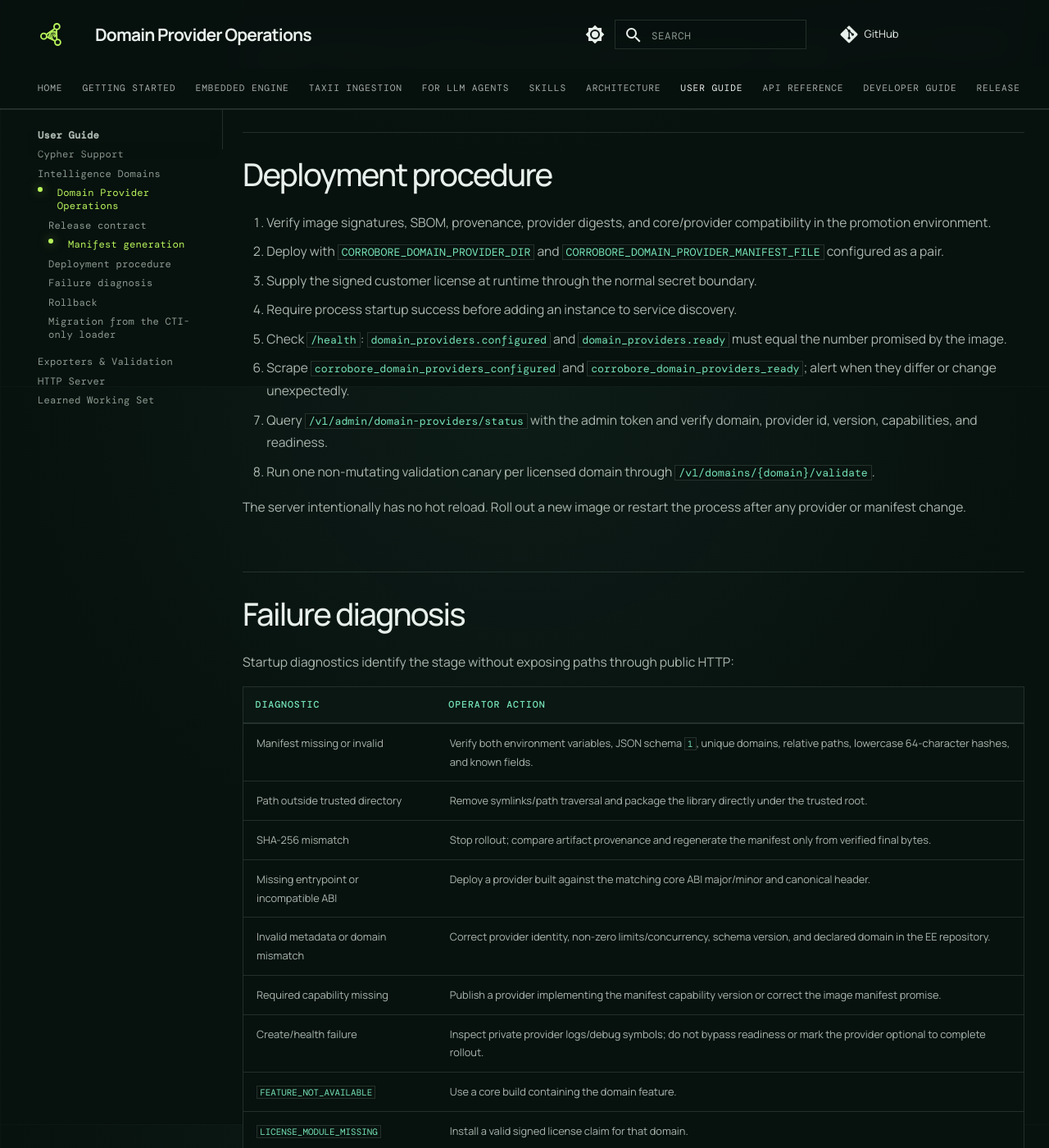
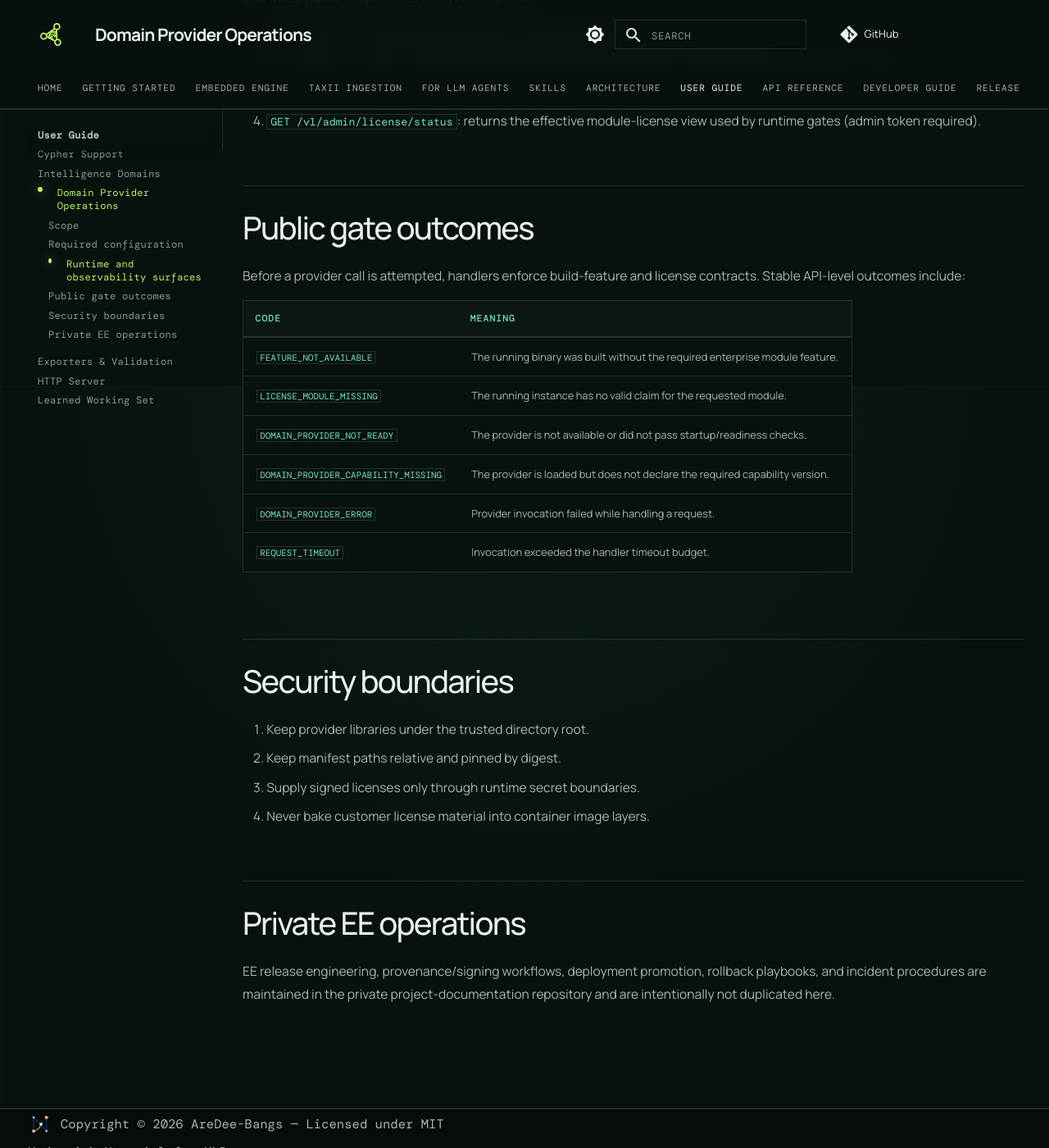
Before and after one commit to Estance-Labs/corrobore, an MkDocs documentation site: the page built from docs/user-guide/domain-provider-operations.md, in a window 1280 px wide and 1400 px high, scrolled down 1329 px. Shown: the whole window at 82% size. Built offline with MkDocs 1.6.1 and Material for MkDocs 9.7.7, drawn with Linux system fonts in a browser that asks for light colours; some web fonts are replaced; comment, search, counter and statistics services are not loaded; some of the changed text lies outside the part shown.

````diff
--- a/docs/user-guide/domain-provider-operations.md
+++ b/docs/user-guide/domain-provider-operations.md
@@ -1,75 +1,68 @@
-# Domain Provider Operations
+# Domain Provider Runtime Contract
 
-This runbook covers production deployment of private CTI, FIMI, and Crisis native providers into the public Corrobore runtime. Provider source, signing credentials, customer licenses, and private image assembly remain outside this repository.
+This page documents the public runtime contract exposed by the OSS server for
+native domain providers. Private EE release and operations procedures are
+maintained outside this repository.
 
-## Release contract
+## Scope
 
-Each EE repository builds one platform-native dynamic library against the canonical `corrobore_domain_provider.h` from the exact core release. Its release pipeline must:
+The OSS server supports:
 
-1. Run repository tests plus the shared ABI conformance suite.
-2. Compile with panic/exception containment at every exported C function.
-3. Strip according to the private release policy and preserve separate debug symbols.
-4. Generate a lowercase SHA-256 digest for the final bytes copied into the image.
-5. Sign and attest the provider artifact in the private supply-chain system.
-6. Publish immutable artifacts keyed by core version, provider version, target OS, and architecture.
+1. Loading domain providers from a trusted directory and strict manifest.
+2. Startup fail-closed validation of provider manifest, digest, ABI shape, and
+	required capabilities.
+3. Runtime gating by build feature and license claim before provider invocation.
+4. Public diagnostics through stable health, metrics, and admin-status surfaces.
 
-The private EE image starts from the matching immutable core image digest, copies all licensed provider libraries into a root such as `/opt/corrobore/providers`, copies a generated manifest to `/etc/corrobore/domain-providers.json`, and sets both provider environment variables at runtime. Never bake a customer license into either image layer.
+The server does not perform provider hot reload; provider and manifest changes
+require process restart.
 
-## Manifest generation
+## Required configuration
 
-Start from [the three-domain example](../examples/domain-providers.json). Replace filenames for the target platform and replace every sample digest with the digest of the exact packaged bytes:
+Configure both variables together:
 
-```bash
-shasum -a 256 /opt/corrobore/providers/libcorrobore_domain_cti.dylib
-sha256sum /opt/corrobore/providers/libcorrobore_domain_cti.so
-```
+1. `CORROBORE_DOMAIN_PROVIDER_DIR`
+2. `CORROBORE_DOMAIN_PROVIDER_MANIFEST_FILE`
 
-Use relative filenames only. Set `required: true` when the image promises that module. The manifest capability list is a deployment requirement, not discovery: provider metadata must declare every listed name/version or startup fails.
+If one is set without the other, startup fails. See the manifest shape example
+in [docs/examples/domain-providers.json](../examples/domain-providers.json).
 
-## Deployment procedure
+## Runtime and observability surfaces
 
-1. Verify image signatures, SBOM, provenance, provider digests, and core/provider compatibility in the promotion environment.
-2. Deploy with `CORROBORE_DOMAIN_PROVIDER_DIR` and `CORROBORE_DOMAIN_PROVIDER_MANIFEST_FILE` configured as a pair.
-3. Supply the signed customer license at runtime through the normal secret boundary.
-4. Require process startup success before adding an instance to service discovery.
-5. Check `/health`: `domain_providers.configured` and `domain_providers.ready` must equal the number promised by the image.
-6. Scrape `corrobore_domain_providers_configured` and `corrobore_domain_providers_ready`; alert when they differ or change unexpectedly.
-7. Query `/v1/admin/domain-providers/status` with the admin token and verify domain, provider id, version, capabilities, and readiness.
-8. Run one non-mutating validation canary per licensed domain through `/v1/domains/{domain}/validate`.
+Use these public endpoints to verify runtime state:
 
-The server intentionally has no hot reload. Roll out a new image or restart the process after any provider or manifest change.
+1. `GET /health`: includes `domain_providers.configured` and
+	`domain_providers.ready`.
+2. `GET /metrics`: exports `corrobore_domain_providers_configured` and
+	`corrobore_domain_providers_ready`.
+3. `GET /v1/admin/domain-providers/status`: returns provider identity,
+	readiness, and capability summary (admin token required).
+4. `GET /v1/admin/license/status`: returns the effective module-license view
+	used by runtime gates (admin token required).
 
-## Failure diagnosis
+## Public gate outcomes
 
-Startup diagnostics identify the stage without exposing paths through public HTTP:
+Before a provider call is attempted, handlers enforce build-feature and license
+contracts. Stable API-level outcomes include:
 
-| Diagnostic | Operator action |
+| Code | Meaning |
 | :--- | :--- |
-| Manifest missing or invalid | Verify both environment variables, JSON schema `1`, unique domains, relative paths, lowercase 64-character hashes, and known fields. |
-| Path outside trusted directory | Remove symlinks/path traversal and package the library directly under the trusted root. |
-| SHA-256 mismatch | Stop rollout; compare artifact provenance and regenerate the manifest only from verified final bytes. |
-| Missing entrypoint or incompatible ABI | Deploy a provider built against the matching core ABI major/minor and canonical header. |
-| Invalid metadata or domain mismatch | Correct provider identity, non-zero limits/concurrency, schema version, and declared domain in the EE repository. |
-| Required capability missing | Publish a provider implementing the manifest capability version or correct the image manifest promise. |
-| Create/health failure | Inspect private provider logs/debug symbols; do not bypass readiness or mark the provider optional to complete rollout. |
-| `FEATURE_NOT_AVAILABLE` | Use a core build containing the domain feature. |
-| `LICENSE_MODULE_MISSING` | Install a valid signed license claim for that domain. |
-| `DOMAIN_PROVIDER_NOT_READY` | Verify image contents, startup status, health aggregate, and admin provider status. |
-| `DOMAIN_PROVIDER_ERROR` | Correlate server and provider diagnostics by `request_id`; check response schema, size limits, and provider status. |
+| `FEATURE_NOT_AVAILABLE` | The running binary was built without the required enterprise module feature. |
+| `LICENSE_MODULE_MISSING` | The running instance has no valid claim for the requested module. |
+| `DOMAIN_PROVIDER_NOT_READY` | The provider is not available or did not pass startup/readiness checks. |
+| `DOMAIN_PROVIDER_CAPABILITY_MISSING` | The provider is loaded but does not declare the required capability version. |
+| `DOMAIN_PROVIDER_ERROR` | Provider invocation failed while handling a request. |
+| `REQUEST_TIMEOUT` | Invocation exceeded the handler timeout budget. |
 
-## Rollback
+## Security boundaries
 
-Rollback is image-based. Restore the previous signed private image digest and its matching manifest as one unit, restart, then repeat health, metrics, admin-status, and per-domain canaries. Do not mix a previous core with newer providers unless that exact combination passed ABI conformance and promotion. Retain the failed image, manifest, digests, logs, and request ids for incident analysis.
+1. Keep provider libraries under the trusted directory root.
+2. Keep manifest paths relative and pinned by digest.
+3. Supply signed licenses only through runtime secret boundaries.
+4. Never bake customer license material into container image layers.
 
-## Migration from the CTI-only loader
+## Private EE operations
 
-The former `CORROBORE_CTI_PLUGIN_PATH` loaded a CTI library per call and expected `corrobore_cti_validate_node_json_v1` plus `corrobore_cti_free_string_v1`. These symbols and that variable are no longer supported.
-
-To migrate:
-
-1. Implement the single `corrobore_domain_provider_get_api_v1` entrypoint and all six mandatory v1 functions in the CTI EE repository.
-2. Return CTI identity, operational limits, and `node.validate/1` from metadata; accept the generic invocation envelope and preserve `request_id`.
-3. Add the CTI library to the common manifest with its final SHA-256 digest.
-4. Replace `CORROBORE_CTI_PLUGIN_PATH` with the provider directory/manifest variable pair.
-5. Build the private image with CTI, FIMI, and Crisis artifacts appropriate to the licensed distribution; do not copy them into the OSS image.
-6. Validate startup fail-closed behavior and the generic route before removing the previous deployment.
+EE release engineering, provenance/signing workflows, deployment promotion,
+rollback playbooks, and incident procedures are maintained in the private
+project-documentation repository and are intentionally not duplicated here.
````
Also changed, not shown: docker-compose.yml (+35 -0 lines), docs/developer-guide/internals.md (+1 -1 lines), docs/getting-started-docker.md (+50 -1 lines), docs/getting-started.md (+14 -0 lines), tools/xtm-one/README.md (deleted, +0 -10 lines), 9 other files.
